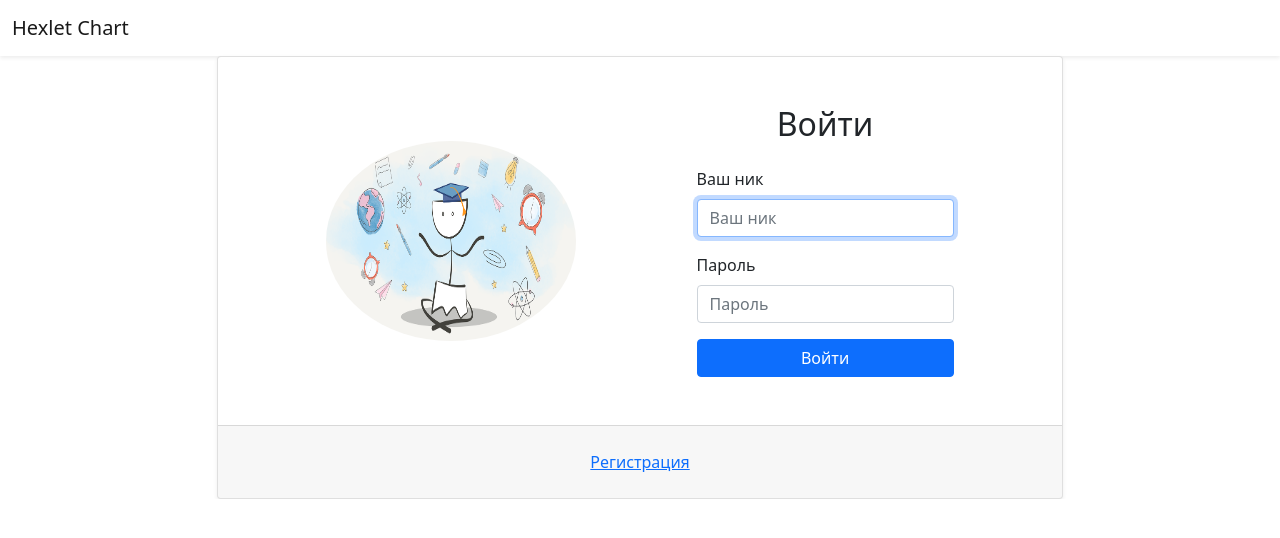
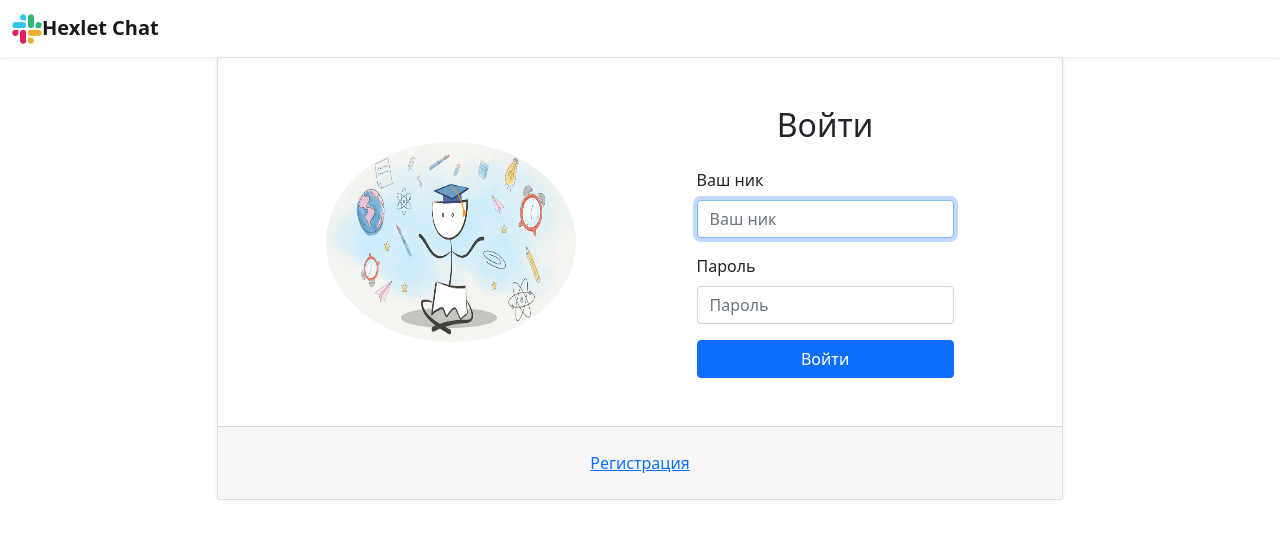
Before and after one commit to usernaimandrey/frontend-project-lvl4, a React app: page /login in a window 1280 px wide. Shown: the top 538 px of the page. Built offline with nearby package versions, Linux system fonts and the light colour scheme; the HTML template or start-up script is replaced by a standard one.

Commit message:
fix navbar

```diff
--- a/src/components/NavBar/NavBar.jsx
+++ b/src/components/NavBar/NavBar.jsx
@@ -18,7 +18,7 @@ import authContext from '../../context/index.jsx';
 import Login from '../Form/Login.jsx';
 import MainPage from '../MainPage/MainPage.jsx';
 import PageNotFounf from '../PageNotFound/PageNotFound.jsx';
-// import imgLabel from '../../picture/label.png';
+import imgLabel from '../../picture/label.png';
 import RegistrationForm from '../Form/RegistrarionForm.jsx';
 
 const PrivateRoute = ({ children }) => {
@@ -61,10 +61,8 @@ const NavBar = () => {
         <Navbar className="shadow-sm navbar navbar-expand-lg navbar-light bg-white">
           <Container fluid>
             <Navbar.Brand as={Link} to="/">
-              {/* <img src={imgLabel} alt=""
-              width="30" height="30" className="d-inline-block align-text-top" /> */}
-              {/* <strong>{t('navBar.navBrand')}</strong> */}
-              {t('navBar.navBrand')}
+              <img src={imgLabel} alt="" width="30" height="30" className="d-inline-block align-text-top" />
+              <strong>{t('navBar.navBrand')}</strong>
             </Navbar.Brand>
             <AuthButton />
           </Container>
--- a/src/locale/ru.js
+++ b/src/locale/ru.js
@@ -21,7 +21,7 @@ export default {
     },
     navBar: {
       button: 'Выход',
-      navBrand: 'Hexlet Chart',
+      navBrand: 'Hexlet Chat',
     },
     pageNotFound: {
       header: 'Страница не найдена',
```
